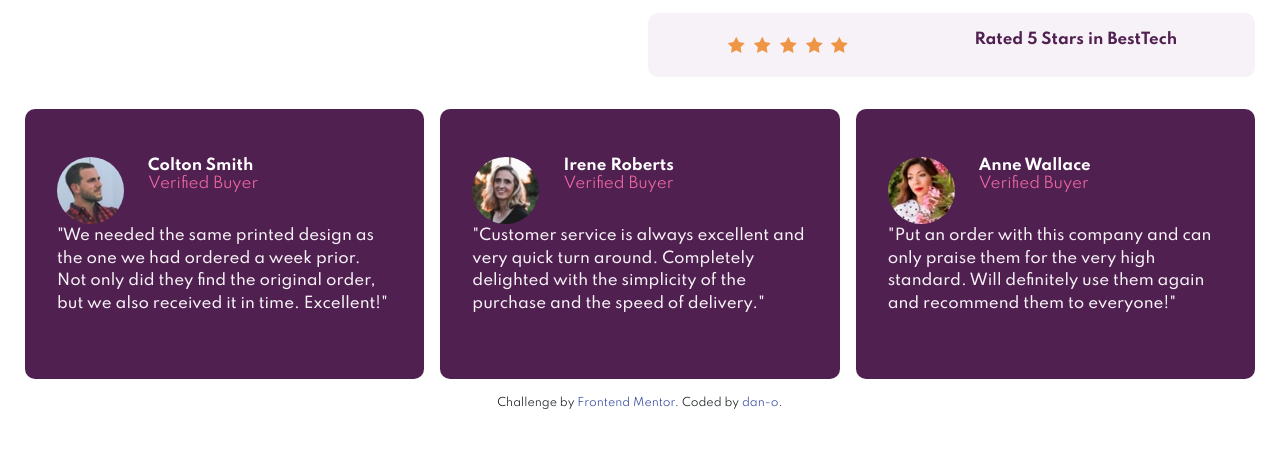
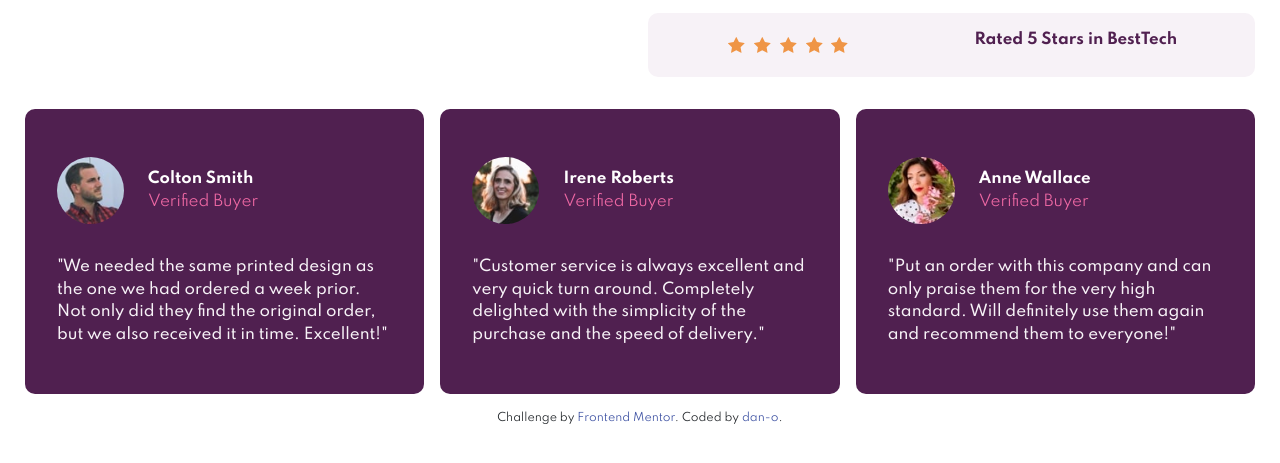
Before and after one commit to dpress13/frontend-mentor-social-proof-section, a plain HTML site: page index.html in a window 1280 px wide. Shown: the part 243-706 px from the top of the page. Drawn offline with nearby package versions, Linux system fonts and the light colour scheme.

Commit message:
flex box changes and centering for testimonal person info

```diff
--- a/index.html
+++ b/index.html
@@ -56,7 +56,7 @@
       </div>
     </div>
   </div>
-    <div class="row">
+  <div class="testimonial-section row">
     <div class="testimonial-wrapper col-sm">
       <div class="testimonal-person-info">
         <img class="testimonial-image" src="images/image-colton.jpg" alt="Colton's Picture">
@@ -65,7 +65,7 @@
           <h4>Verified Buyer</h4>
         </div>
       </div>
-          <p class="testimonial-text">"We needed the same printed design as the one we had ordered a week prior. Not only did they find the original order, but we also received it in time. Excellent!"</p>
+      <div class="testimonial-text">"We needed the same printed design as the one we had ordered a week prior. Not only did they find the original order, but we also received it in time. Excellent!"</div>
     </div>
     <div class="testimonial-wrapper col-sm">
       <div class="testimonal-person-info">
@@ -75,7 +75,7 @@
           <h4>Verified Buyer</h4>
         </div>
       </div>
-          <p class="testimonial-text">"Customer service is always excellent and very quick turn around. Completely delighted with the simplicity of the purchase and the speed of delivery."</p>
+      <div class="testimonial-text">"Customer service is always excellent and very quick turn around. Completely delighted with the simplicity of the purchase and the speed of delivery."</div>
     </div>
     <div class="testimonial-wrapper col-sm">
       <div class="testimonal-person-info">
@@ -85,7 +85,7 @@
           <h4>Verified Buyer</h4>
         </div>
       </div>
-          <p class="testimonial-text">"Put an order with this company and can only praise them for the very high standard. Will definitely use them again and recommend them to everyone!"</p>
+      <div class="testimonial-text">"Put an order with this company and can only praise them for the very high standard. Will definitely use them again and recommend them to everyone!"</div>
     </div>
   </div>
 
--- a/style.css
+++ b/style.css
@@ -38,7 +38,7 @@ h3 {
   font-family: 'Spartan', sans-serif;
   font-size: .9375rem;
   font-weight: 700;
-  margin: 0;
+  margin: 0 0 .3rem;
 }
 
 h4 {
@@ -46,6 +46,7 @@ h4 {
   font-family: 'Spartan', sans-serif;
   font-size: .9375rem;
   font-weight: 400;
+  margin: 0;
 }
 
 .copy-intro {
@@ -88,6 +89,10 @@ h4 {
 
 /* Testimonials */
 
+.testimonial-section {
+
+}
+
 .testimonial-image {
   border-radius: 50%;
   float: left;
@@ -96,12 +101,14 @@ h4 {
 }
 
 .testimonal-person-info {
-  margin-bottom: 2rem;
+  display: flex;
+  align-items: center;
 }
 
 .testimonial-text {
   color: hsl(300, 24%, 96%);
   font-weight: 500;
+  padding-top: 2rem
 }
 
 .testimonial-wrapper {
@@ -111,4 +118,5 @@ h4 {
   margin: 1rem .5rem;
   padding: 3rem 2rem;
 
+
 }
```
Lines whose indentation alone changed are shown as unchanged.
